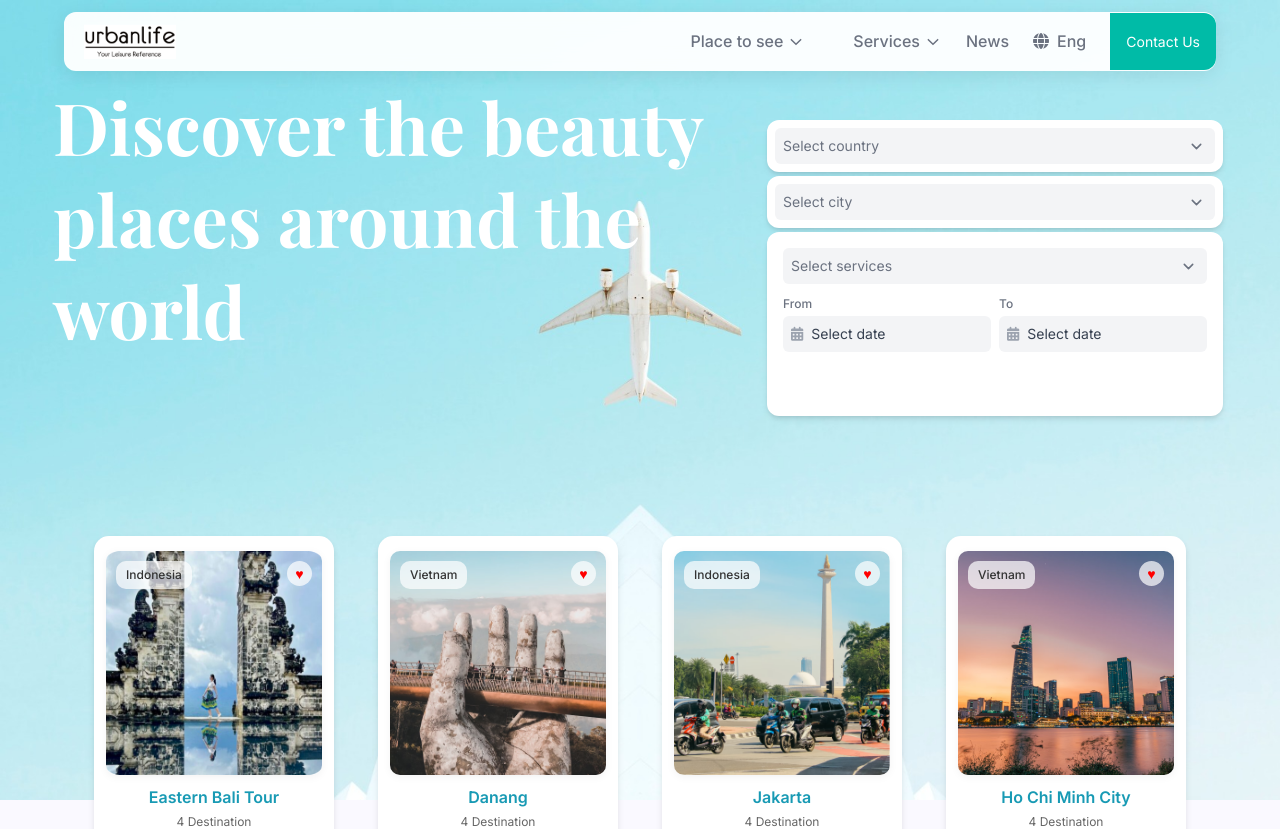
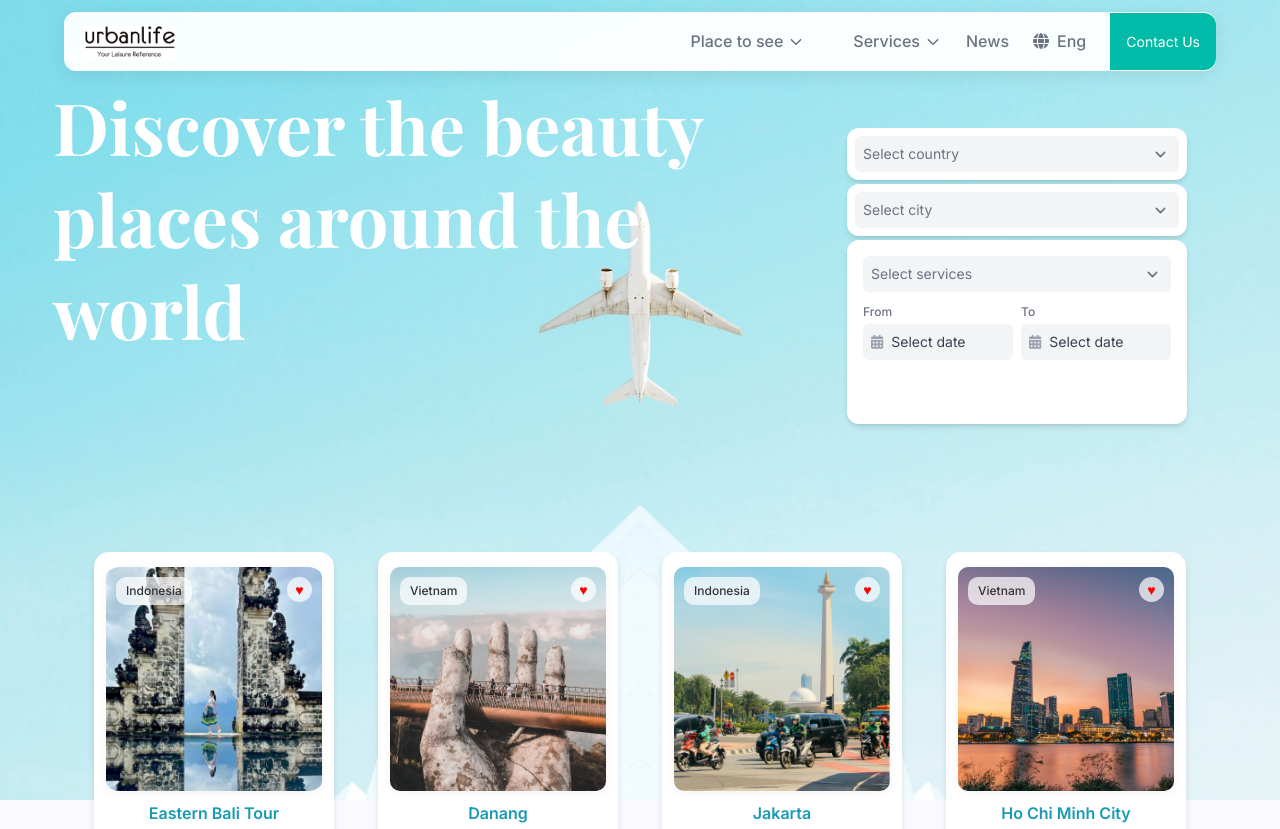
Before and after one commit to myreds12/urbanlife-frontend, a React (Vite) app in the folder urbanlife-frontend/: page / in a window 1280 px wide. Shown: the top 829 px of the page. Built offline with nearby package versions, Linux system fonts and the light colour scheme; a web font is replaced by a local one.

Commit message:
style(CardForm): adjust padding and margins for better spacing

```diff
--- a/urbanlife-frontend/src/components/LandingPage/HomePage/CardForm.jsx
+++ b/urbanlife-frontend/src/components/LandingPage/HomePage/CardForm.jsx
@@ -5,7 +5,7 @@ const CardForm = () => {
   const [toDate, setToDate] = useState("");
 
   return (
-    <div className="w-[200px] sm:w-[500px] mx-auto mx-auto space-y-1 p-10 pl-10 pr-1">
+    <div className="w-[200px] sm:w-[500px] mx-auto mx-auto space-y-1 p-12 pl-30 pr-10">
 
       {/* Select Country */}
       <div className="bg-white rounded-xl shadow-md p-2">
```
